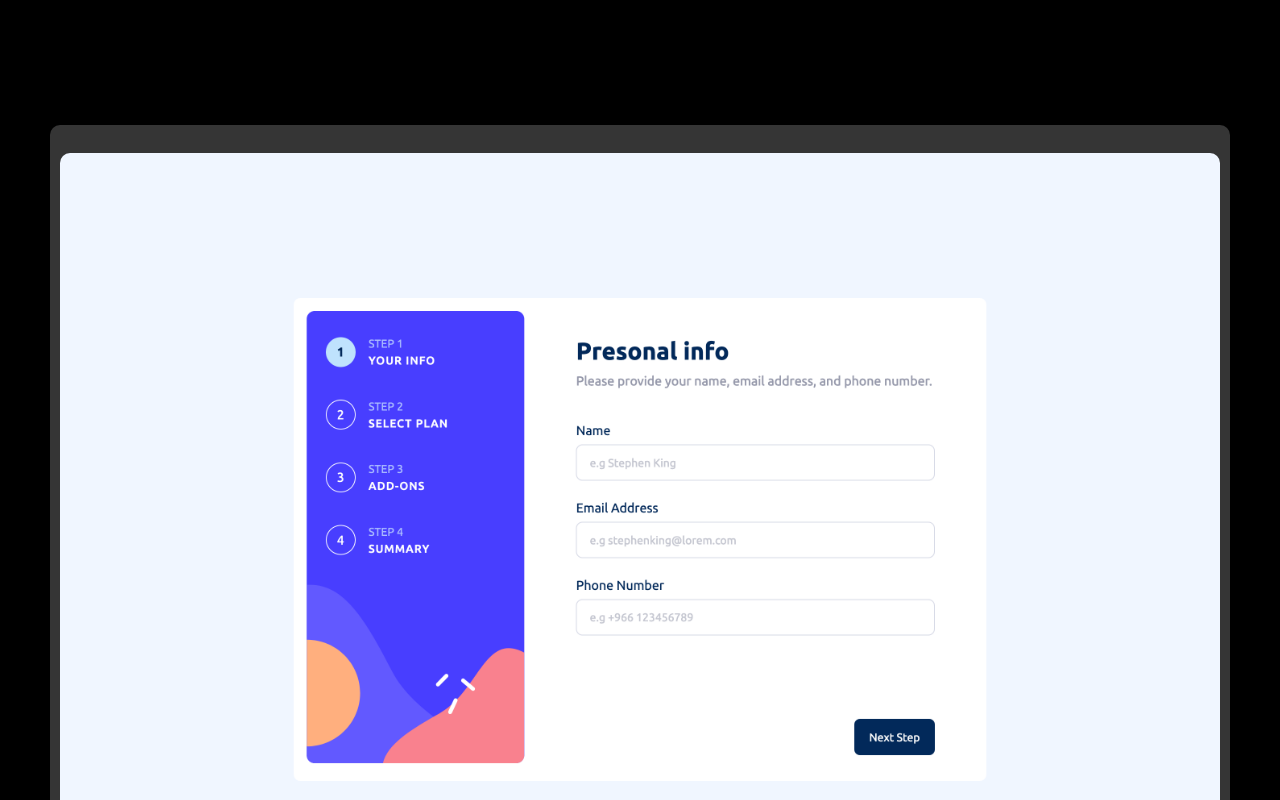
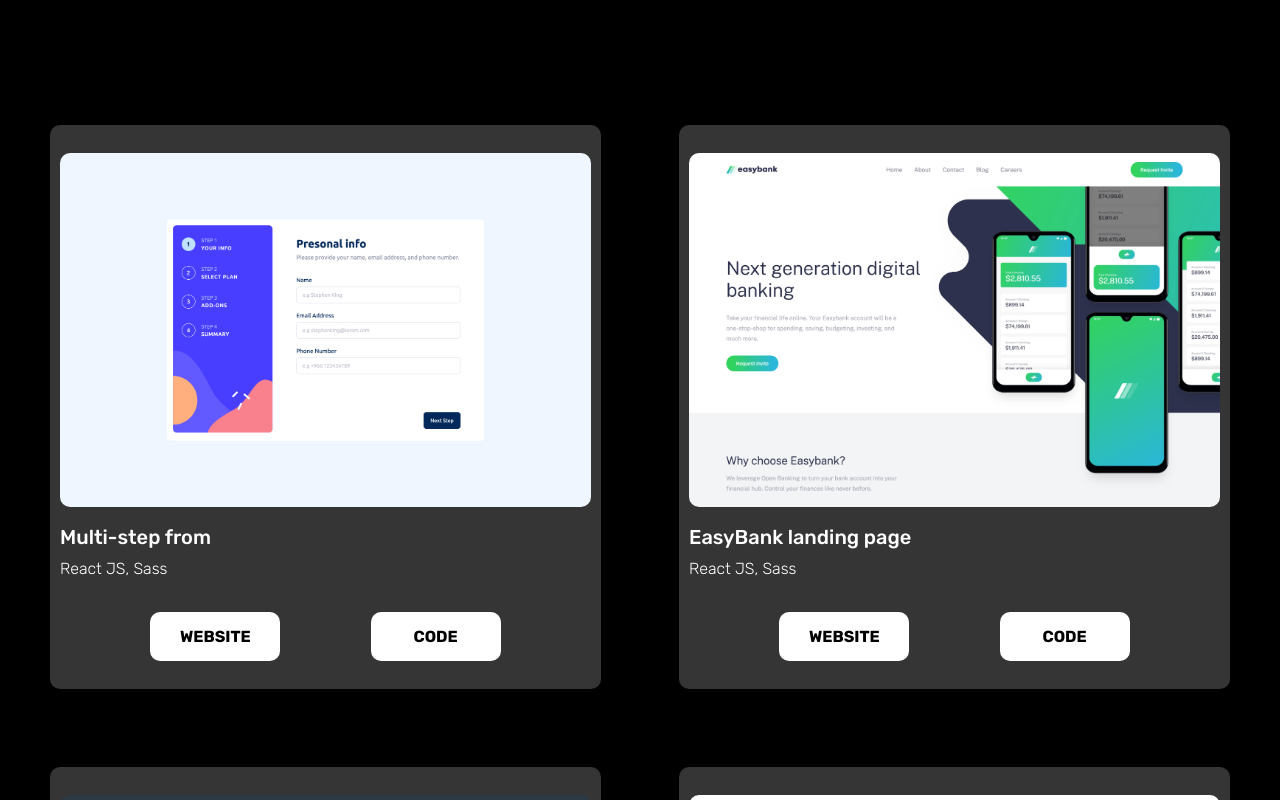
Before and after one commit to Mateeb11/portfolio, a React (Vite) app: page / in a window 1280 px wide. Shown: the part 880-1680 px from the top of the page. Built offline with nearby package versions, Linux system fonts and the light colour scheme.

Commit message:
Changing the projects layout to two columns at 1024px

```diff
--- a/src/Components/Portfolio/Portfolio.module.scss
+++ b/src/Components/Portfolio/Portfolio.module.scss
@@ -2,4 +2,8 @@
   display: grid;
 
   gap: 4.875em;
+
+  @media (min-width: 1024px) {
+    grid-template-columns: 1fr 1fr;
+  }
 }
--- a/src/Components/Portfolio/Project.module.scss
+++ b/src/Components/Portfolio/Project.module.scss
@@ -52,9 +52,10 @@
     justify-content: space-between;
 
     @media (min-width: 768px) {
-      & {
-        justify-content: space-evenly;
-      }
+      justify-content: space-evenly;
+    }
+    @media (min-width: 1024px) {
+      margin-top: auto;
     }
   }
 }
```
